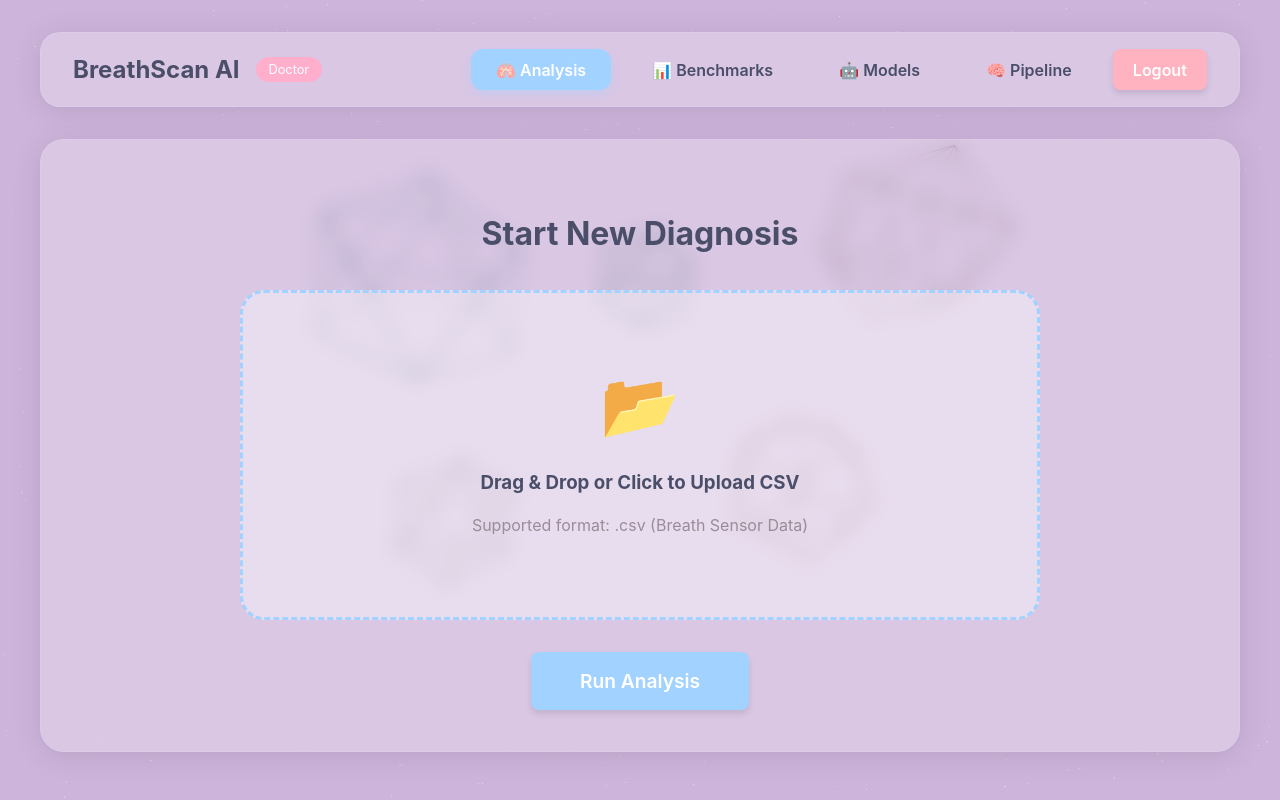
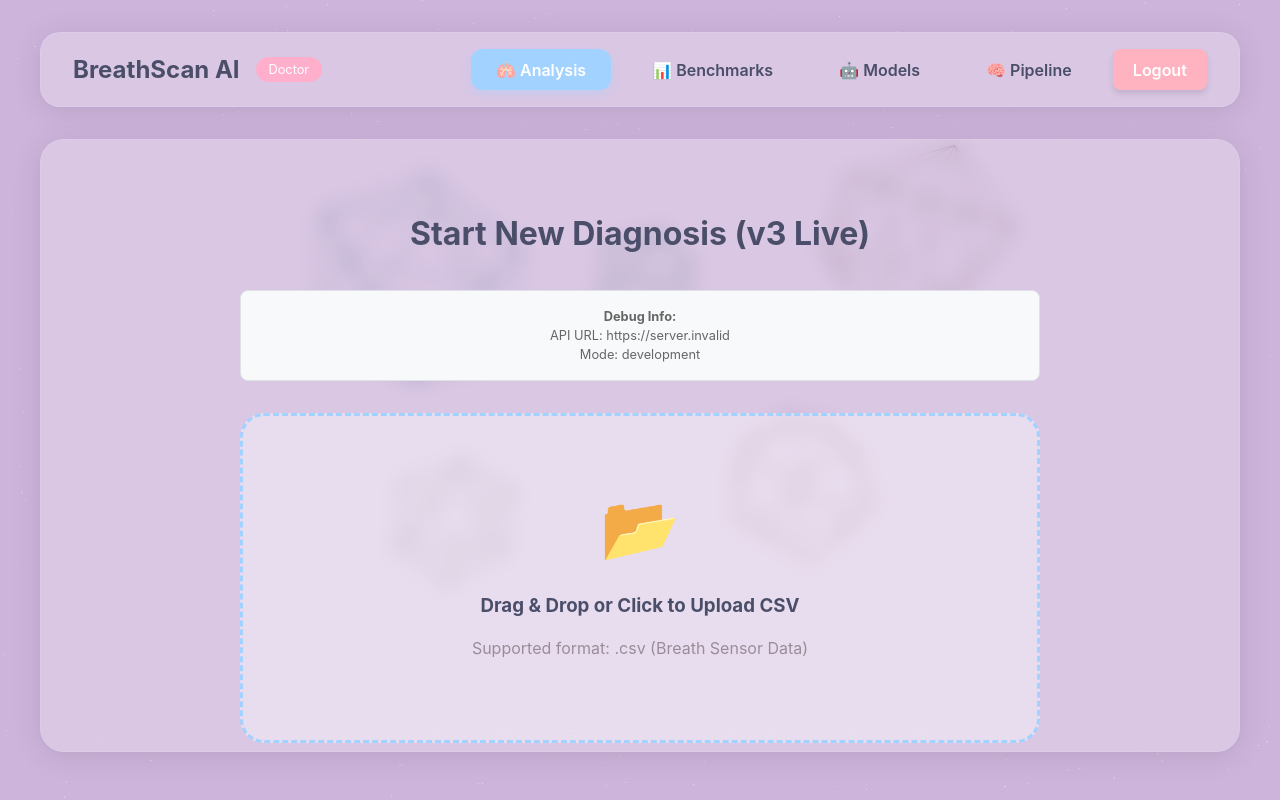
Before and after one commit to Shivansh0306/Breath-Analysis, a React app in the folder frontend/: page / in a window 1280 px wide. Built offline with nearby package versions, Linux system fonts and the light colour scheme; no server answers; the HTML template or start-up script is replaced by a standard one.

Commit message:
Add visible debug info to UI

```diff
--- a/frontend/src/components/Dashboard.jsx
+++ b/frontend/src/components/Dashboard.jsx
@@ -158,7 +158,14 @@ export default function Dashboard({ user, onLogout }) {
             >
                 {activeTab === 'predict' && (
                     <div style={{ maxWidth: '800px', margin: '0 auto', textAlign: 'center' }}>
-                        <h1 style={{ color: '#4a4e69', marginBottom: '2rem' }}>Start New Diagnosis</h1>
+                        <h1 style={{ color: '#4a4e69', marginBottom: '2rem' }}>Start New Diagnosis (v3 Live)</h1>
+
+                        {/* Debug Info Section */}
+                        <div style={{ background: '#f8f9fa', padding: '1rem', borderRadius: '8px', marginBottom: '2rem', fontSize: '0.8rem', color: '#666', border: '1px solid #dee2e6' }}>
+                            <strong>Debug Info:</strong><br />
+                            API URL: {import.meta.env.VITE_API_URL ? import.meta.env.VITE_API_URL : "NOT SET"}<br />
+                            Mode: {import.meta.env.MODE}
+                        </div>
 
                         <div
                             style={{
```
